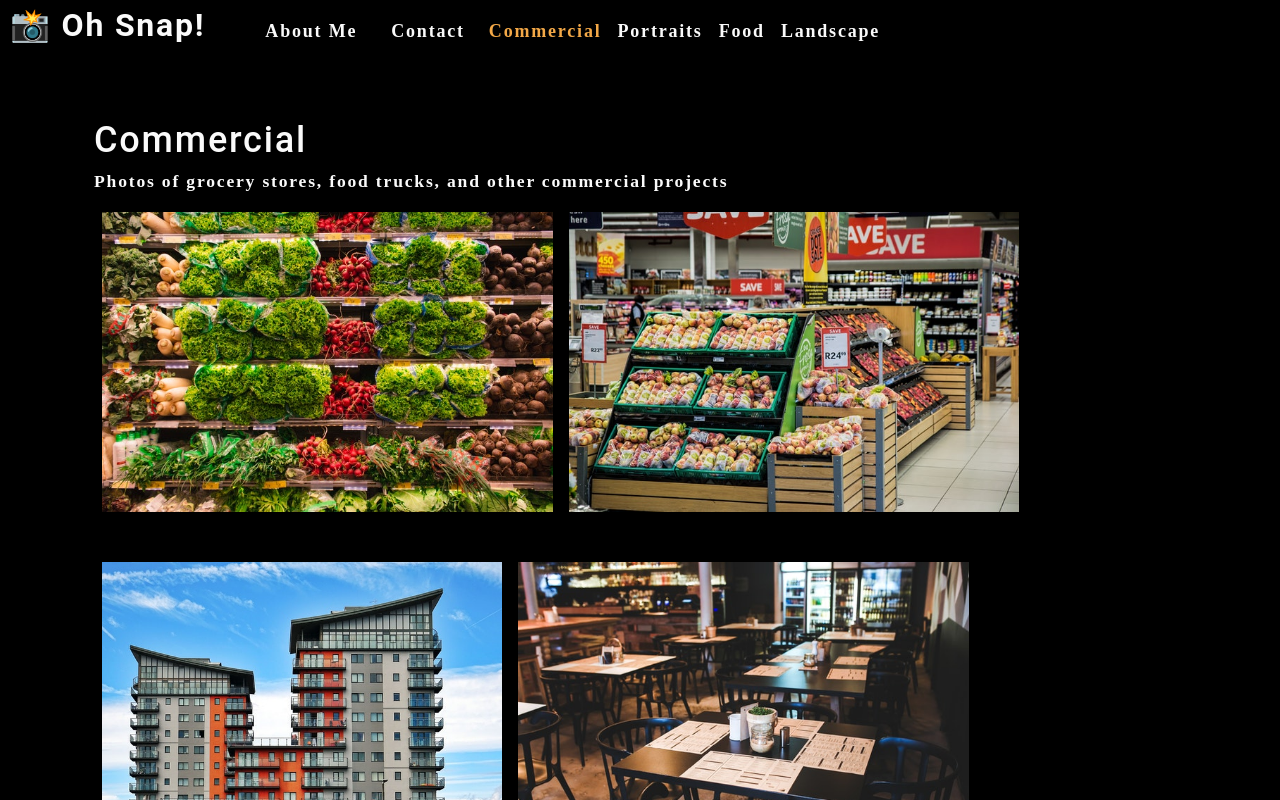
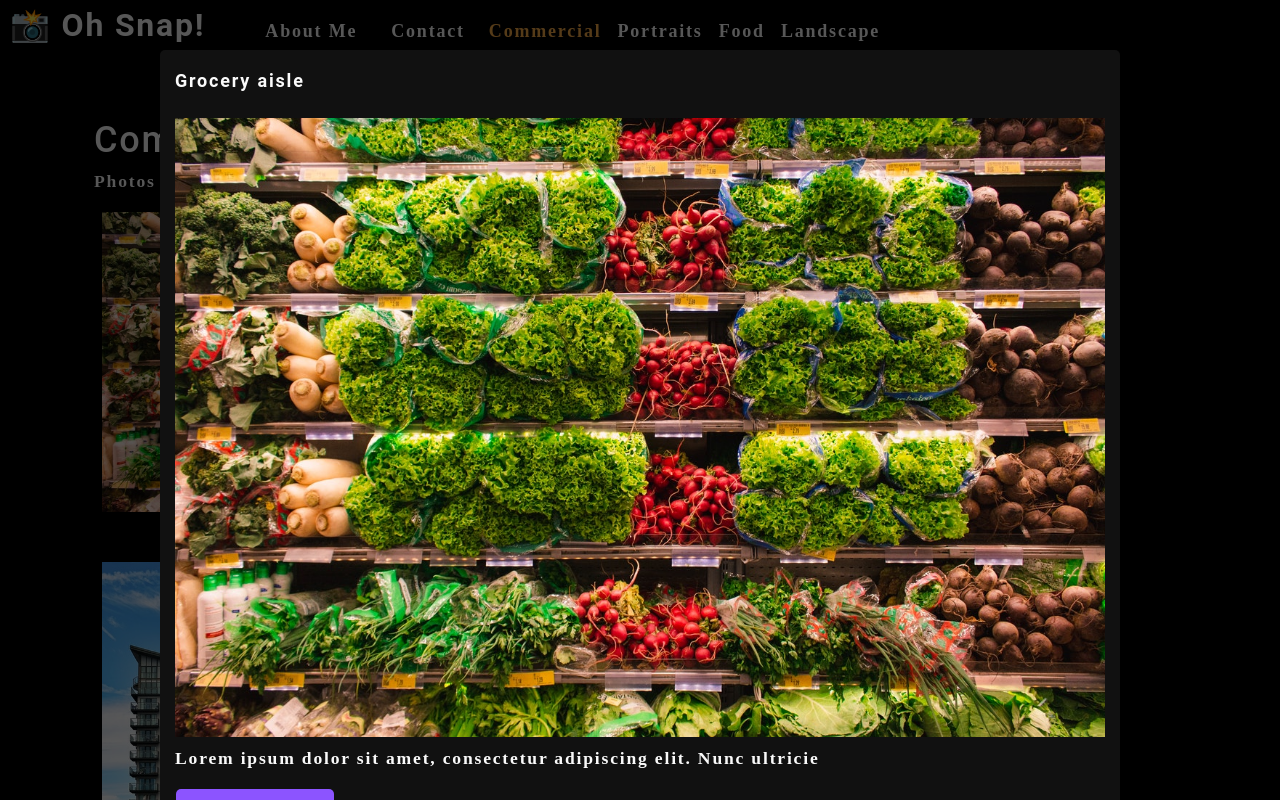
Before and after one commit to Boywondr84/Photo-Port, a React (Create React App) app: page / in a window 1280 px wide. Both pictures are taken after a click on the picture 327 px from the left and 361 px from the top of the page. Shown: the top 800 px of the page. Built offline with nearby package versions, Linux system fonts and the light colour scheme.

Commit message:
added modal logic, components. Working properly. TODO: close the modal

```diff
--- a/src/components/Contact/index.js
+++ b/src/components/Contact/index.js
@@ -54,7 +54,7 @@
                     </div>
                 )}
                 </div>
-                <button type="submit" h2 data-testid="button">Submit</button>
+                <button type="submit">Submit</button>
             </form>
         </section>
     )
--- /dev/null
+++ b/src/components/Modal/index.js
@@ -0,0 +1,21 @@
+import React from 'react';
+
+function Modal({ currentPhoto }) {
+    const {name, category, description, index} = currentPhoto;
+
+    return (
+        <div className="modalBackdrop">
+            <div className="modalContainer">
+                <h3 className="modalTitle">{name}</h3>
+                <img src={require(`../../assets/large/${category}/${index}.jpg`)} alt="current category" />
+                <p>{description}</p>
+                <button type="button">
+                    Close this modal
+                </button>
+            </div>
+        </div>
+
+    );
+}
+
+export default Modal;
--- a/src/components/PhotoList/index.js
+++ b/src/components/PhotoList/index.js
@@ -1,4 +1,5 @@
 import React, { useState } from 'react';
+import Modal from '../Modal';
 
 const PhotoList = ({ category }) => {
     const [photos] = useState([
@@ -102,14 +103,25 @@
 
     const currentPhotos = photos.filter(photo => photo.category === category);
 
+    const [currentPhoto, setCurrentPhoto] = useState();
+
+    const toggleModal = (image, i) => {
+        setCurrentPhoto({...image, index: i})
+        setIsModalOpen(true);
+    }
+
+    const [isModalOpen, setIsModalOpen] = useState(false);
+
     return (
         <div>
+            {isModalOpen && <Modal currentPhoto={currentPhoto} />}
             <div className="flex-row">
             {currentPhotos.map((image, i) => (
                 <img
                 src={require(`../../assets/small/${category}/${i}.jpg`)}
                 alt={image.name}
                 className="img-thumbnail mx-1"
+                onClick={() => toggleModal(image, i)}
                 key={image.name} />
             ))}
             </div>
```
Also changed, not shown: 2 other files (tests, documents, lock files or other folders).
